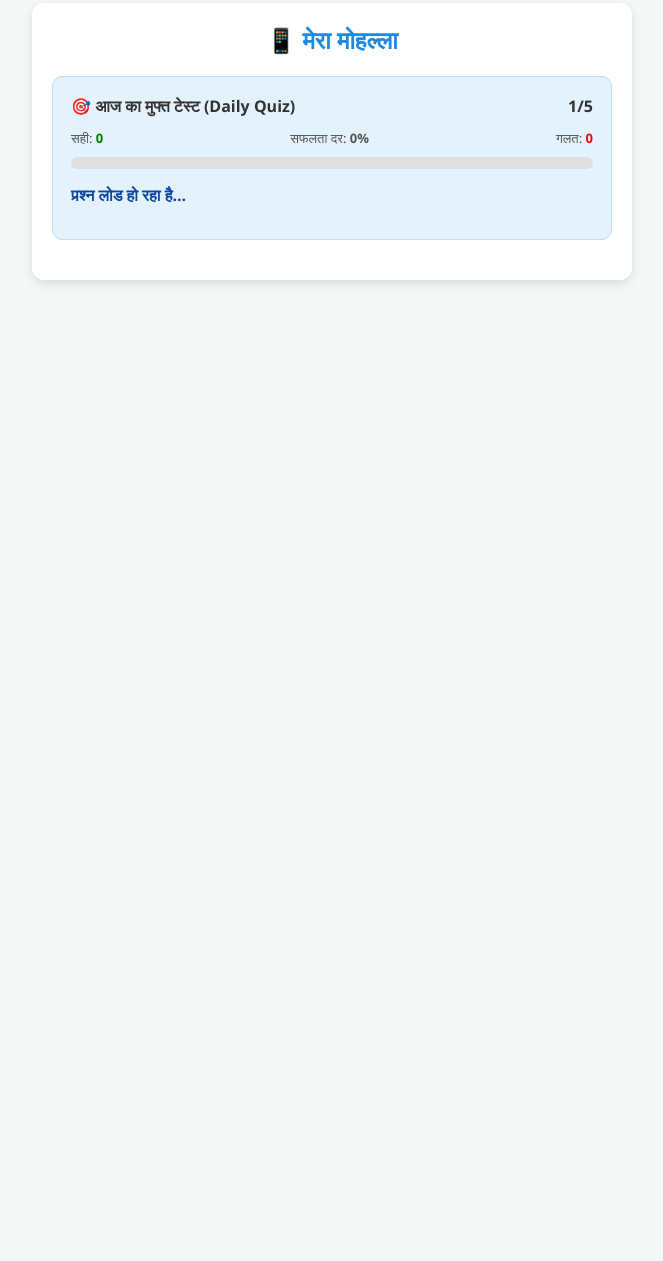
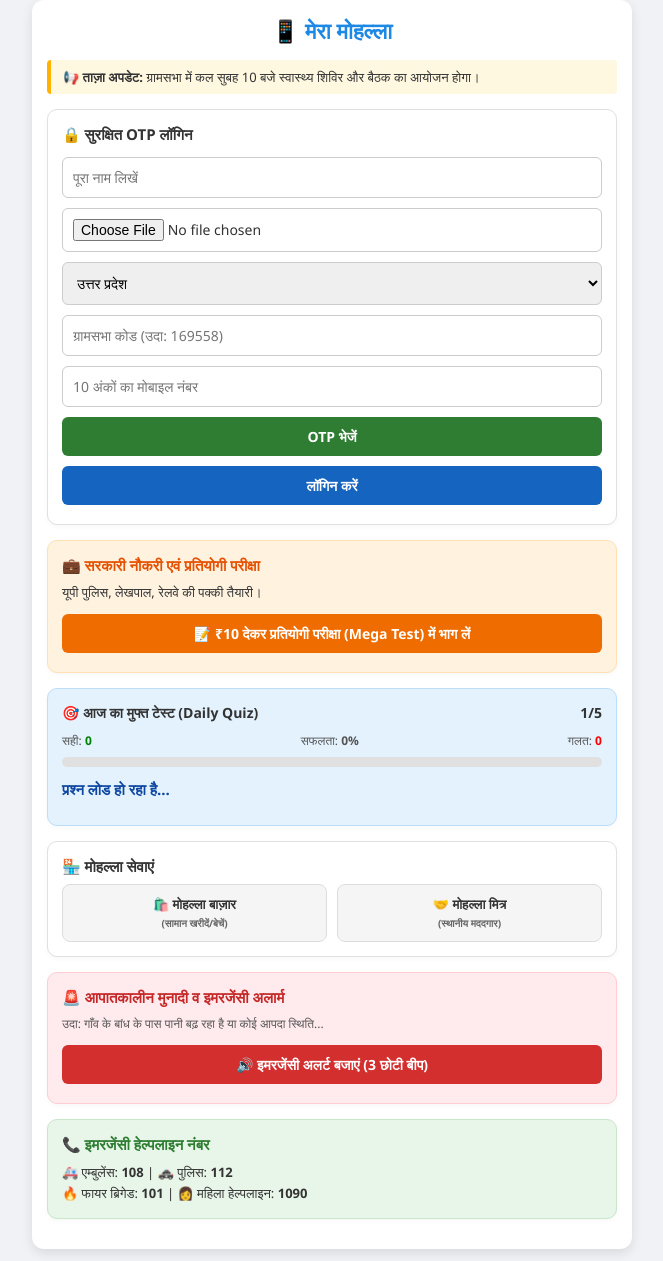
Before and after one commit to meramohalla-app/mohalla-app, a plain HTML site: page index.html in a window 1280 px wide. Shown: the part 12-1273 px from the top of the page, without its empty margins (308-971 px from the left). Before the commit the page ends 800 px from the top, so only its background shows below. Drawn offline with Linux system fonts and the light colour scheme.

Commit message:
Update index.html

```diff
--- a/index.html
+++ b/index.html
@@ -6,31 +6,39 @@
     <title>मेरा मोहल्ला - Mera Mohalla App</title>
     <style>
         * { box-sizing: border-box; margin: 0; padding: 0; font-family: 'Segoe UI', Tahoma, Geneva, Verdana, sans-serif; }
-        body { background-color: #f4f7f6; color: #333; padding: 15px; }
-        .container { max-width: 600px; margin: 0 auto; background: #fff; padding: 20px; border-radius: 12px; box-shadow: 0 4px 10px rgba(0,0,0,0.1); }
-        h1 { text-align: center; color: #1e88e5; margin-bottom: 20px; font-size: 24px; }
+        body { background-color: #f0f2f5; color: #333; padding: 12px; }
+        .container { max-width: 600px; margin: 0 auto; background: #fff; padding: 15px; border-radius: 12px; box-shadow: 0 4px 12px rgba(0,0,0,0.1); }
+        h1 { text-align: center; color: #1e88e5; margin-bottom: 15px; font-size: 22px; }
 
-        /* Quiz Section Styling */
-        .quiz-card { background: #e3f2fd; padding: 18px; border-radius: 10px; border: 1px solid #bbdefb; margin-bottom: 20px; }
-        .quiz-header { display: flex; justify-content: space-between; align-items: center; margin-bottom: 12px; font-weight: bold; }
+        .card { background: #ffffff; border: 1px solid #e0e0e0; padding: 14px; border-radius: 10px; margin-bottom: 15px; box-shadow: 0 2px 5px rgba(0,0,0,0.03); }
+        .card-title { font-size: 15px; font-weight: bold; margin-bottom: 8px; display: flex; align-items: center; gap: 6px; }
 
-        /* Progress Bar / Graph */
-        .progress-container { width: 100%; background-color: #e0e0e0; border-radius: 8px; overflow: hidden; height: 12px; margin-bottom: 15px; display: flex; }
+        input, select, button { width: 100%; padding: 10px; margin: 5px 0; border: 1px solid #ccc; border-radius: 6px; font-size: 14px; }
+        .btn-green { background-color: #2e7d32; color: white; border: none; font-weight: bold; cursor: pointer; }
+        .btn-blue { background-color: #1565c0; color: white; border: none; font-weight: bold; cursor: pointer; }
+        .btn-red { background-color: #d32f2f; color: white; border: none; font-weight: bold; cursor: pointer; }
+        .btn-orange { background-color: #ef6c00; color: white; border: none; font-weight: bold; cursor: pointer; }
+
+        /* Notice / News Ticker */
+        .news-ticker { background: #fff8e1; border-left: 4px solid #ffb300; padding: 8px 12px; font-size: 13px; font-weight: 500; margin-bottom: 15px; border-radius: 4px; }
+
+        /* Quiz Styling */
+        .quiz-card { background: #e3f2fd; border: 1px solid #bbdefb; }
+        .quiz-header { display: flex; justify-content: space-between; align-items: center; margin-bottom: 10px; font-weight: bold; font-size: 14px; }
+        .progress-container { width: 100%; background-color: #e0e0e0; border-radius: 8px; overflow: hidden; height: 10px; margin-bottom: 12px; display: flex; }
         .progress-correct { background-color: #4caf50; height: 100%; width: 0%; transition: width 0.3s; }
         .progress-wrong { background-color: #f44336; height: 100%; width: 0%; transition: width 0.3s; }
-
-        .stats-text { font-size: 13px; color: #555; display: flex; justify-content: space-between; margin-bottom: 10px; }
-        .question-text { font-size: 16px; font-weight: 600; margin-bottom: 15px; color: #0d47a1; }
-
-        .options-grid { display: grid; grid-template-columns: 1fr 1fr; gap: 10px; }
-        .option-btn { background: #fff; border: 2px solid #2196f3; padding: 10px 14px; border-radius: 8px; font-size: 14px; font-weight: bold; cursor: pointer; transition: 0.2s; text-align: left; }
-        .option-btn:active { transform: scale(0.98); }
+        .stats-text { font-size: 12px; color: #555; display: flex; justify-content: space-between; margin-bottom: 8px; }
+        .question-text { font-size: 15px; font-weight: 600; margin-bottom: 12px; color: #0d47a1; }
+        .options-grid { display: grid; grid-template-columns: 1fr 1fr; gap: 8px; }
+        .option-btn { background: #fff; border: 2px solid #2196f3; padding: 10px; border-radius: 8px; font-size: 13px; font-weight: bold; cursor: pointer; text-align: left; }
         .option-btn.correct { background-color: #4caf50 !important; color: #fff; border-color: #4caf50; }
         .option-btn.wrong { background-color: #f44336 !important; color: #fff; border-color: #f44336; }
+        .feedback-toast { display: none; text-align: center; margin-top: 8px; font-weight: bold; font-size: 14px; }
 
-        /* Feedback Toast */
-        .feedback-toast { display: none; text-align: center; margin-top: 10px; font-weight: bold; font-size: 15px; animation: pop 0.3s ease; }
-        @keyframes pop { 0% { transform: scale(0.8); } 100% { transform: scale(1); } }
+        /* Grid Services */
+        .service-grid { display: grid; grid-template-columns: 1fr 1fr; gap: 10px; margin-top: 8px; }
+        .service-item { background: #f5f5f5; border: 1px solid #ddd; padding: 10px; border-radius: 8px; text-align: center; font-size: 13px; font-weight: bold; }
     </style>
 </head>
 <body>
@@ -38,39 +46,97 @@
 <div class="container">
     <h1>📱 मेरा मोहल्ला</h1>
 
-    <!-- QUIZ SECTION -->
-    <div class="quiz-card">
+    <!-- 📢 NOTICE & NEWS UPDATE -->
+    <div class="news-ticker">
+        📢 <b>ताज़ा अपडेट:</b> ग्रामसभा में कल सुबह 10 बजे स्वास्थ्य शिविर और बैठक का आयोजन होगा।
+    </div>
+
+    <!-- 🔒 LOGIN SECTION -->
+    <div class="card">
+        <div class="card-title">🔒 सुरक्षित OTP लॉगिन</div>
+        <input type="text" placeholder="पूरा नाम लिखें">
+        <input type="file" accept="image/*">
+        <select><option>उत्तर प्रदेश</option></select>
+        <input type="text" placeholder="ग्रामसभा कोड (उदा: 169558)">
+        <input type="text" placeholder="10 अंकों का मोबाइल नंबर">
+        <button class="btn-green">OTP भेजें</button>
+        <button class="btn-blue">लॉगिन करें</button>
+    </div>
+
+    <!-- 💼 GOVT EXAM & ₹10 TEST -->
+    <div class="card" style="background: #fff3e0; border-color: #ffe0b2;">
+        <div class="card-title" style="color: #e65100;">💼 सरकारी नौकरी एवं प्रतियोगी परीक्षा</div>
+        <p style="font-size: 13px; margin-bottom: 8px;">यूपी पुलिस, लेखपाल, रेलवे की पक्की तैयारी।</p>
+        <button class="btn-orange">📝 ₹10 देकर प्रतियोगी परीक्षा (Mega Test) में भाग लें</button>
+    </div>
+
+    <!-- 🎯 DAILY QUIZ -->
+    <div class="card quiz-card">
         <div class="quiz-header">
             <span>🎯 आज का मुफ्त टेस्ट (Daily Quiz)</span>
             <span id="q-count">1/5</span>
         </div>
-
-        <!-- Live Score & Graph -->
         <div class="stats-text">
             <span>सही: <b id="correct-count" style="color:green;">0</b></span>
-            <span>सफलता दर: <b id="accuracy-percent">0%</b></span>
+            <span>सफलता: <b id="accuracy-percent">0%</b></span>
             <span>गलत: <b id="wrong-count" style="color:red;">0</b></span>
         </div>
         <div class="progress-container">
             <div id="bar-correct" class="progress-correct"></div>
             <div id="bar-wrong" class="progress-wrong"></div>
         </div>
+        <div class="question-text" id="question-box">प्रश्न लोड हो रहा है...</div>
+        <div class="options-grid" id="options-box"></div>
+        <div id="feedback" class="feedback-toast"></div>
+    </div>
 
-        <!-- Question Area -->
-        <div class="question-text" id="question-box">प्रश्न लोड हो रहा है...</div>
+    <!-- 🛍️ MOHALLA BAZAR & MOHALLA MITRA -->
+    <div class="card">
+        <div class="card-title">🏪 मोहल्ला सेवाएं</div>
+        <div class="service-grid">
+            <div class="service-item">🛍️ मोहल्ला बाज़ार<br><span style="font-size:10px; color:#666;">(सामान खरीदें/बेचें)</span></div>
+            <div class="service-item">🤝 मोहल्ला मित्र<br><span style="font-size:10px; color:#666;">(स्थानीय मददगार)</span></div>
+        </div>
+    </div>
 
-        <!-- Options -->
-        <div class="options-grid" id="options-box">
-            <!-- Buttons dynamically generated -->
-        </div>
+    <!-- 🚨 EMERGENCY ALERT & 3 BEEPS -->
+    <div class="card" style="background: #ffebee; border-color: #ffcdd2;">
+        <div class="card-title" style="color: #c62828;">🚨 आपातकालीन मुनादी व इमरजेंसी अलार्म</div>
+        <p style="font-size: 12px; color: #555; margin-bottom: 8px;">उदा: गाँव के बांध के पास पानी बढ़ रहा है या कोई आपदा स्थिति...</p>
+        <button class="btn-red" onclick="playThreeBeeps()">🔊 इमरजेंसी अलर्ट बजाएं (3 छोटी बीप)</button>
+    </div>
 
-        <!-- Animation Feedback -->
-        <div id="feedback" class="feedback-toast"></div>
+    <!-- 📞 EMERGENCY NUMBERS -->
+    <div class="card" style="background: #e8f5e9; border-color: #c8e6c9;">
+        <div class="card-title" style="color: #2e7d32;">📞 इमरजेंसी हेल्पलाइन नंबर</div>
+        <p style="font-size: 13px; line-height: 1.6;">
+            🚑 एम्बुलेंस: <b>108</b> | 🚓 पुलिस: <b>112</b><br>
+            🔥 फायर ब्रिगेड: <b>101</b> | 👩 महिला हेल्पलाइन: <b>1090</b>
+        </p>
     </div>
 </div>
 
 <script>
-    // Audio Synthesis for "Wow!" Sound
+    // 3 Short Beeps Audio Function
+    function playThreeBeeps() {
+        try {
+            const ctx = new (window.AudioContext || window.webkitAudioContext)();
+            [0, 0.25, 0.5].forEach(delay => {
+                const osc = ctx.createOscillator();
+                const gain = ctx.createGain();
+                osc.type = 'sine';
+                osc.frequency.setValueAtTime(880, ctx.currentTime + delay);
+                gain.gain.setValueAtTime(0.5, ctx.currentTime + delay);
+                gain.gain.exponentialRampToValueAtTime(0.01, ctx.currentTime + delay + 0.15);
+                osc.connect(gain);
+                gain.connect(ctx.destination);
+                osc.start(ctx.currentTime + delay);
+                osc.stop(ctx.currentTime + delay + 0.15);
+            });
+        } catch(e){}
+    }
+
+    // Wow Sound Function
     function playWowSound() {
         try {
             const ctx = new (window.AudioContext || window.webkitAudioContext)();
@@ -104,9 +170,8 @@
 
     function loadQuestion() {
         if(currentQ >= questions.length) {
-            // Quiz Complete State
             document.getElementById("question-box").innerText = "🎉 क्विज़ पूरा हुआ!";
-            document.getElementById("options-box").innerHTML = <div style='grid-column: span 2; text-align:center; font-weight:bold; padding:10px;'>आपका स्कोर: ${correctAns}/${questions.length} (${Math.round((correctAns/questions.length)*100)}%)</div>;
+            document.getElementById("options-box").innerHTML = <div style='grid-column: span 2; text-align:center; font-weight:bold;'>आपका स्कोर: ${correctAns}/${questions.length} (${Math.round((correctAns/questions.length)*100)}%)</div>;
             document.getElementById("feedback").style.display = "none";
             return;
         }
@@ -152,7 +217,6 @@
         feedbackEl.style.display = "block";
         updateStats();
 
-        // Auto Next Question in 1.5 seconds without prompt
         setTimeout(() => {
             currentQ++;
             loadQuestion();
@@ -167,7 +231,6 @@
         const accuracy = totalAttempted > 0 ? Math.round((correctAns / totalAttempted) * 100) : 0;
         document.getElementById("accuracy-percent").innerText = ${accuracy}%;
 
-        // Graph updates
         const correctWidth = (correctAns / questions.length) * 100;
         const wrongWidth = (wrongAns / questions.length) * 100;
 
@@ -175,8 +238,7 @@
         document.getElementById("bar-wrong").style.width = ${wrongWidth}%;
     }
 
-    // Start Quiz
-    loadQuestion();
+    window.onload = loadQuestion;
 </script>
 
 </body>
```
